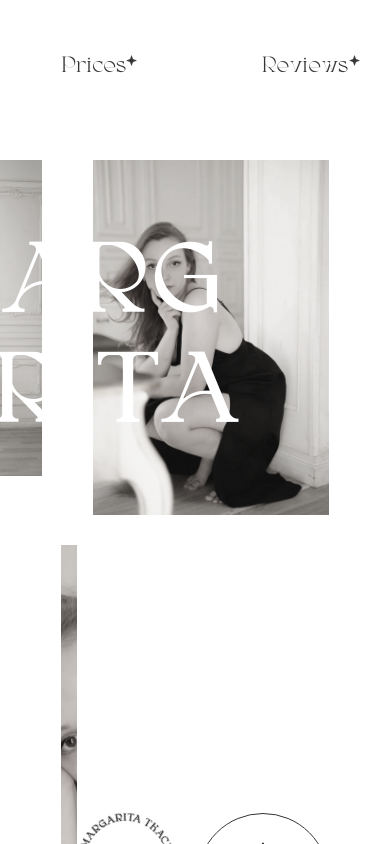
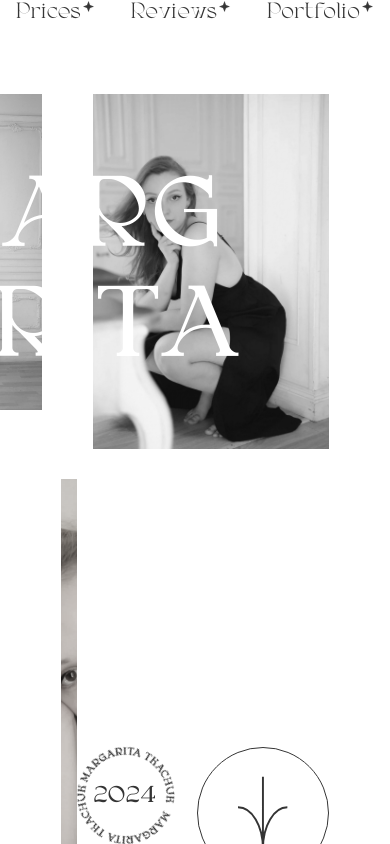
Before and after one commit to Kliruk/marsel, a Next.js app: page / in a window 390 px wide. Shown: the top 844 px of the page. Built offline with nearby package versions, Linux system fonts and the light colour scheme.

Commit message:
Зробив адаптацію для navbar Та виправив адаптацію сторінки 404

```diff
--- a/src/UI's/buttons/buttons-links/ButtonLink.tsx
+++ b/src/UI's/buttons/buttons-links/ButtonLink.tsx
@@ -12,12 +12,14 @@ import Star from "../../Star";
  *  ButtonLinks creates a button with text and star, which used for links
  * @return {JSX.Element}
  */
-const ButtonLink = ({text, link, widthStar, starAnimationDelayMin=STAR_DELAY_DEFAULT}
+const ButtonLink = ({text, link, widthStar, starAnimationDelayMin=STAR_DELAY_DEFAULT,
+  uniqueClassName}
    : IButtonsLinks): JSX.Element => {
   const router = useRouter();
 
   return (
-    <button className={styles.buttonLink} onClick={() => router.push(`${link}`)}>
+    <button className={`${uniqueClassName} ${styles.buttonLink}`}
+      onClick={() => router.push(`${link}`)}>
       <span>{text}</span>
       <Star width={widthStar} starAnimationDelayMin={starAnimationDelayMin}/>
     </button>
--- a/src/UI's/buttons/buttons-links/ButtonRounded.tsx
+++ b/src/UI's/buttons/buttons-links/ButtonRounded.tsx
@@ -13,13 +13,14 @@ import {STAR_DELAY_DEFAULT} from "@/constants/constants";
  * @return {JSX.Element}
  */
 const ButtonRounded =
-  ({text, link, type, widthStar, starAnimationDelayMin=STAR_DELAY_DEFAULT}
+  ({text, link, type, widthStar, starAnimationDelayMin=STAR_DELAY_DEFAULT, uniqueClassName}
    : IButtonsLinks) : JSX.Element => {
     const router = useRouter();
 
     return (
       <button
-        className={type === "big" ? styles.buttonLinksRoundedB : styles.buttonLinksRoundedS}
+        className={` ${uniqueClassName}
+          ${type === "big" ? styles.buttonLinksRoundedB : styles.buttonLinksRoundedS}`}
         onClick={() => router.push(`${link}`)}>
         <span>{text}</span>
         <Star width={widthStar} starAnimationDelayMin={starAnimationDelayMin}/>
--- a/src/UI's/buttons/buttons-links/ButtonSquared.tsx
+++ b/src/UI's/buttons/buttons-links/ButtonSquared.tsx
@@ -11,12 +11,14 @@ import Star from "../../Star";
  *  ButtonSquared creates a button with text, backgroundColor and star, which used for links
  * @return {JSX.Element}
  */
-const ButtonSquared = ({text, link, type, widthStar, starAnimationDelayMin=STAR_DELAY_DEFAULT}
+const ButtonSquared = ({text, link, type, widthStar, starAnimationDelayMin=STAR_DELAY_DEFAULT,
+  uniqueClassName}
    : IButtonsLinks): JSX.Element => {
   const router = useRouter();
 
   return (
-    <button className={styles.buttonLinksSquared} onClick={() => router.push(`${link}`)}>
+    <button className={`${uniqueClassName} ${styles.buttonLinksSquared}`}
+      onClick={() => router.push(`${link}`)}>
       <span>{text}</span>
       <Star width={widthStar} starAnimationDelayMin={starAnimationDelayMin}/>
     </button>
--- a/src/UI's/buttons/buttons-switch/ButtonSwitch.tsx
+++ b/src/UI's/buttons/buttons-switch/ButtonSwitch.tsx
@@ -10,10 +10,12 @@ import React from "react";
  *  ButtonSwitch creates a arrow with star, which used for changing something
  * @return {JSX.Element}
  */
-const ButtonSwitch = ({action, orientation, widthStar, starAnimationDelayMin=STAR_DELAY_DEFAULT}
+const ButtonSwitch = ({action, orientation, widthStar, starAnimationDelayMin=STAR_DELAY_DEFAULT,
+  uniqueClassName}
   : IButtonsLinksSwitch) : JSX.Element => {
   return (
-    <button className={styles.buttonSwitches} onClick={action}>
+    <button className={`${uniqueClassName} ${styles.buttonSwitches}`}
+      onClick={action}>
       <svg className={styles.buttonSwitchesArrow} style={{transform: orientation === "left" ? "scale(-1, -1)" : ""}} viewBox="0 0 36 25" fill="none" xmlns="http://www.w3.org/2000/svg">
         <path d="M15.1729 24.9148C15.1729 18.0305 24.3556 12.4574 35.6988
         12.4574M15.1729 0C15.1729 6.88436 24.3556 12.4574 35.6988 12.4574M35.6988 12.4574L0 12.4574"
--- a/src/components/Navbar.tsx
+++ b/src/components/Navbar.tsx
@@ -14,7 +14,7 @@ const Navbar = () => {
         <ButtonLink starAnimationDelayMin={0.8} text="Portfolio"
           link="/portfolio" type="none" widthStar={12} />
       </div>
-      <ButtonRounded text="INST" type="small" link="https://www.instagram.com/tkachuk_margarita_/"
+      <ButtonRounded uniqueClassName={styles.instButton} text="INST" type="small" link="https://www.instagram.com/tkachuk_margarita_/"
         widthStar={12}/>
     </div>
   );
--- a/src/styles/components/navbar.module.css
+++ b/src/styles/components/navbar.module.css
@@ -1,10 +1,49 @@
-.navbar{
+.navbar {
     display: flex;
     justify-content: space-between;
-    margin: 54px 61px 0 61px;
+    margin: 50px 61px 0 61px;
 }
 
-.buttonLinks{
+.buttonLinks {
     display: flex;
+    align-items: center;
     gap: 123px;
 }
+
+@media screen and (max-width: 992px) {
+    .navbar{
+        margin-top: 30px;
+    }
+
+    .buttonLinks{
+        gap: 58px;
+    }
+}
+
+@media screen and (max-width: 688px) {
+    .navbar{
+        display: flex;
+        justify-content: center;
+        margin: 0;
+    }
+
+    .buttonLinks{
+        gap: 25px;
+
+        width: 85%;
+
+        display: flex;
+        align-items: center;
+        justify-content: space-between;
+    }
+
+    .instButton{
+        display: none;
+    }
+}
+
+@media screen and (max-width: 488px) {
+    .buttonLinks{
+        width: 92%;
+    }
+}
--- a/src/styles/ui's/star.module.css
+++ b/src/styles/ui's/star.module.css
@@ -19,3 +19,9 @@
         width: 11px;
     }
 }
+
+@media screen and (max-width: 688px) {
+    .star{
+        margin-left: 2px;
+    }
+}
--- a/src/types/buttons.ts
+++ b/src/types/buttons.ts
@@ -1,5 +1,6 @@
 interface IButtons {
     starAnimationDelayMin?: number,
+    uniqueClassName?: string
 }
 
 export interface IButtonsLinks extends IButtons {
@@ -15,7 +16,6 @@ export interface IButtonsScrolls extends IButtons {
     widthStar: number,
     orientation: "downward" | "upward"
     star: true | false,
-    uniqueClassName: string,
     scroll: string
 }
 
```
Also changed, not shown: src/styles/root/global-not-found.module.css (+30 -0 lines).
